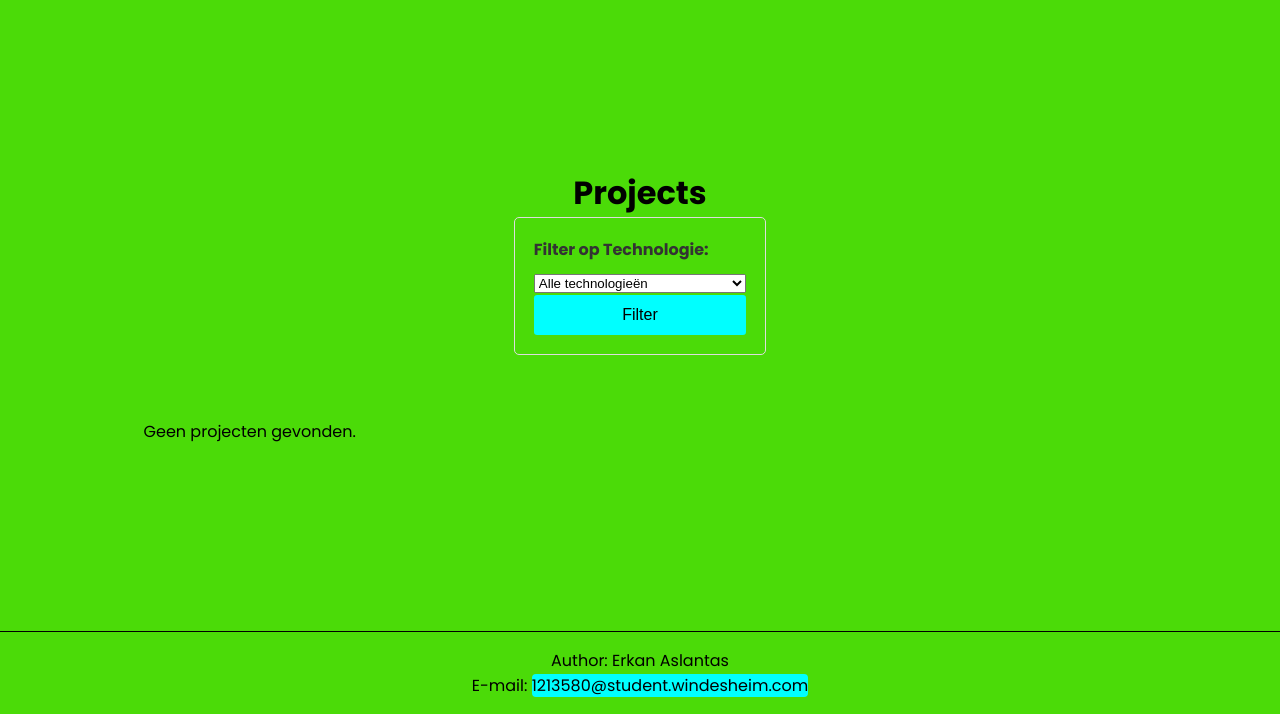
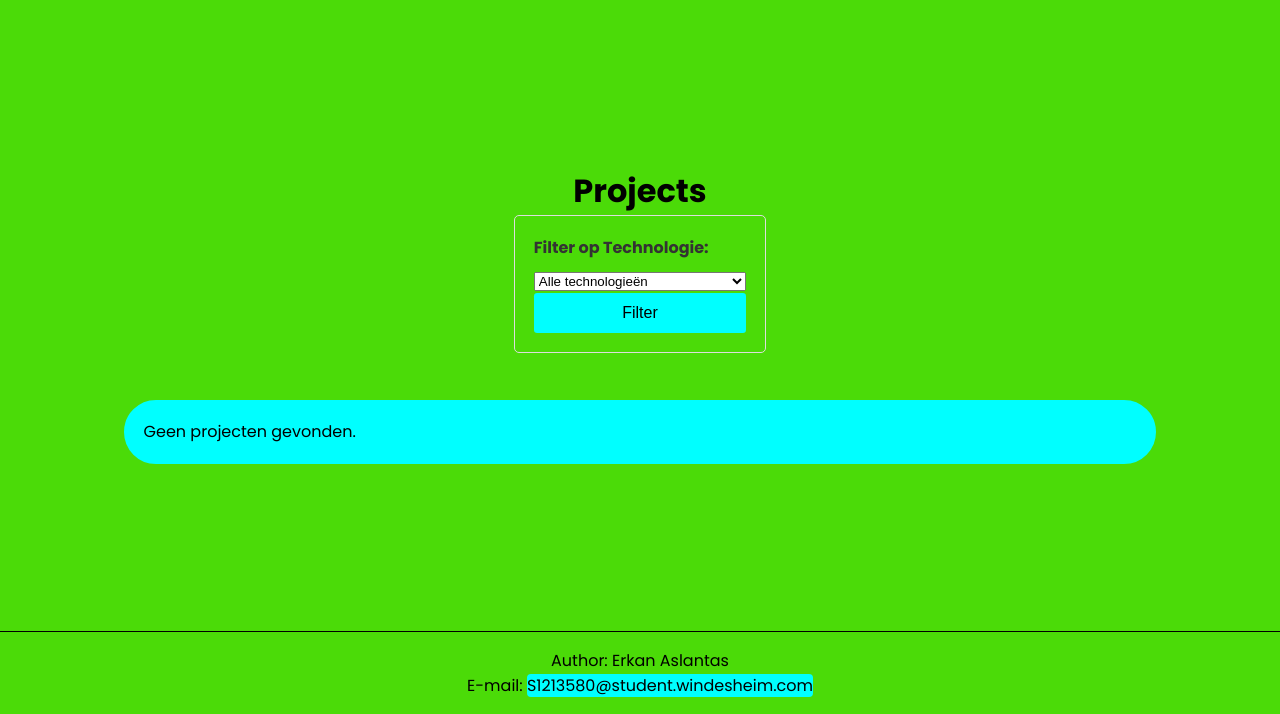
Before and after one commit to ErkanDevWindesheim/Portfolio, a PHP site: page /project in a window 1280 px wide. Shown: the part 86-800 px from the top of the page. Run offline with PHP 8.4, Linux system fonts and the light colour scheme; data that the repository does not hold is empty.

Commit message:
overall improvements

```diff
--- a/controllers/adminController.php
+++ b/controllers/adminController.php
@@ -256,7 +256,7 @@ class AdminController {
         $skill = $this->skillModel->getSkillById($id);
 
         if (!$skill) {
-            header("HTTP/1.0 404 Not Found"); // Stuur 404 als de vaardigheid niet bestaat
+            header("location: /404"); // Stuur 404 als de vaardigheid niet bestaat
             exit;
         }
 
--- a/controllers/errorController.php
+++ b/controllers/errorController.php
@@ -2,7 +2,6 @@
 
 
 class errorController {
-
 
     public function index() {
 
--- a/controllers/projectController.php
+++ b/controllers/projectController.php
@@ -70,6 +70,4 @@ class ProjectController {
         // Laad de view met de inhoud
         include(__DIR__ . "/../views/index.view.php");
     }
-
-
 }
--- a/index.php
+++ b/index.php
@@ -15,7 +15,6 @@ switch ($url) {
         $HomePagina = new HomeController();
         $HomePagina->index();
         break;
-
     case '/project':
     case '/projects':
         require(__DIR__ . "/controllers/projectController.php");
--- a/views/css/style.css
+++ b/views/css/style.css
@@ -108,7 +108,6 @@ a {
 a:hover {
   opacity: 0.8;
 }
-
 
 form {
   background-color: var(--primary-color);
@@ -260,6 +259,9 @@ main {
   grid-template-columns: repeat(4, 1fr);
   gap: 3rem;
   padding: 1.1rem;
+  border: 2px solid var(--btn-background-color);
+  background-color: var(--btn-background-color);
+  border-radius: 2rem 2rem;
 }
 
 h1.project-title {
--- a/views/js/main.js
+++ b/views/js/main.js
@@ -29,4 +29,3 @@ themeToggleBtn.addEventListener('click', () => {
         localStorage.removeItem('theme');  // Verwijder opgeslagen thema
     }
 });
-/* */
--- a/views/layouts/footer.view.php
+++ b/views/layouts/footer.view.php
@@ -1,4 +1,4 @@
 <footer>
     <p>Author: Erkan Aslantas<br></p>
-    <p>E-mail: <a href="mailto:1213580@student.windesheim.com" class="email">1213580@student.windesheim.com</a></p>
+    <p>E-mail: <a href="mailto:S1213580@student.windesheim.com" class="email">S1213580@student.windesheim.com</a></p>
 </footer>
```
